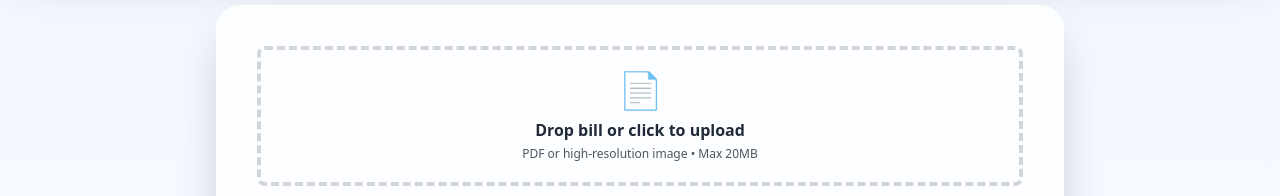
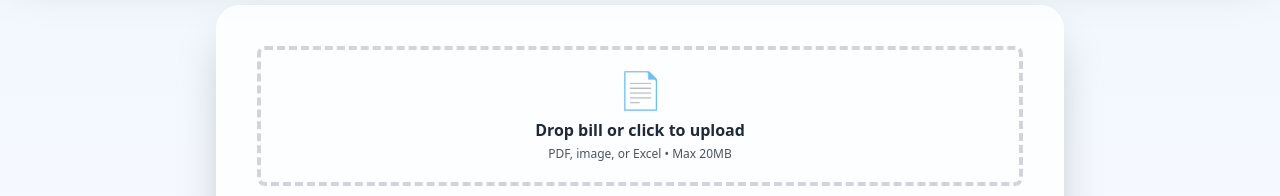
Before and after one commit to kevin-phan-25/explain-my-bill-frontend, a React (Create React App) app in the folder frontend/: page / in a window 1280 px wide. Shown: the part 275-471 px from the top of the page. Built offline with nearby package versions, Linux system fonts and the light colour scheme.

Commit message:
Update BillUploader.js

```diff
--- a/frontend/src/components/BillUploader.js
+++ b/frontend/src/components/BillUploader.js
@@ -1,6 +1,6 @@
 import React, { useState } from 'react';
 import { uploadBillToAPI } from '../api/explainApi';
-import { upscaleImage } from '../utils/upscaleImage';
+import { prepareImageForOCR } from '../utils/prepareImageForOCR';
 
 export default function BillUploader({ onResult, onLoading }) {
   const [file, setFile] = useState(null);
@@ -19,14 +19,13 @@ export default function BillUploader({ onResult, onLoading }) {
     try {
       let processedFile = file;
 
-      // 🔥 CRITICAL FIX: upscale images before OCR
+      // 🔥 Preprocess images only
       if (file.type.startsWith("image/")) {
-        processedFile = await upscaleImage(file, 2.5);
+        processedFile = await prepareImageForOCR(file);
       }
 
       const data = await uploadBillToAPI(processedFile);
       onResult(data);
-
     } catch (err) {
       setError(err.message || "Failed to analyze bill");
       console.error("Upload error:", err);
@@ -42,10 +41,7 @@ export default function BillUploader({ onResult, onLoading }) {
         className={`border-4 border-dashed rounded-lg p-5 text-center transition-all ${
           dragActive ? 'border-blue-500 bg-blue-50' : 'border-gray-300'
         } ${loading ? 'opacity-70' : ''}`}
-        onDragOver={(e) => {
-          e.preventDefault();
-          setDragActive(true);
-        }}
+        onDragOver={(e) => { e.preventDefault(); setDragActive(true); }}
         onDragLeave={() => setDragActive(false)}
         onDrop={(e) => {
           e.preventDefault();
@@ -66,20 +62,11 @@ export default function BillUploader({ onResult, onLoading }) {
         />
         <label htmlFor="bill-upload" className="cursor-pointer block">
           <div className="text-4xl mb-2 text-blue-600">📄</div>
-
           <p className="text-base font-bold text-gray-800 mb-1">
             {loading ? "Analyzing your bill..." : "Drop bill or click to upload"}
           </p>
-
-          <p className="text-xs text-gray-600">
-            PDF or high-resolution image • Max 20MB
-          </p>
-
-          {file && (
-            <p className="mt-2 text-sm text-green-600 font-bold">
-              {file.name}
-            </p>
-          )}
+          <p className="text-xs text-gray-600">PDF, image, or Excel • Max 20MB</p>
+          {file && <p className="mt-2 text-sm text-green-600 font-bold">{file.name}</p>}
         </label>
       </div>
 
```
